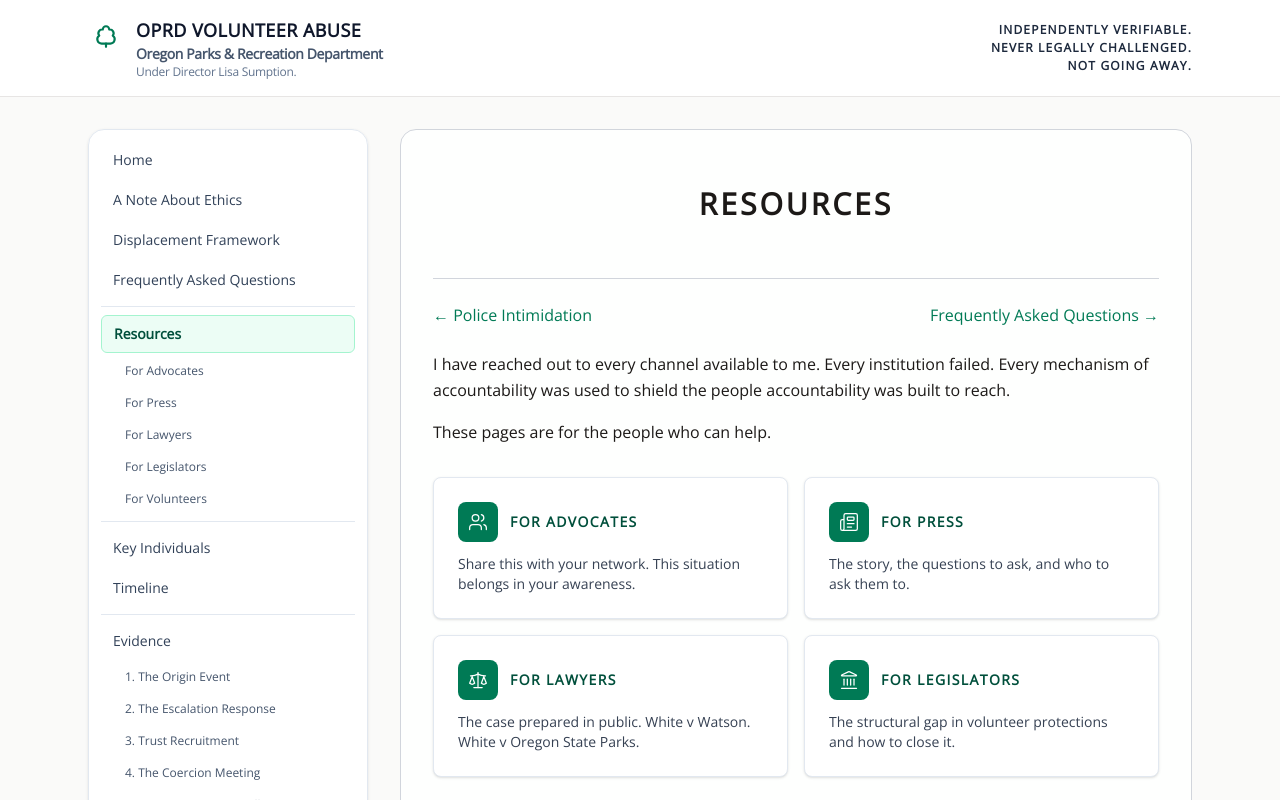
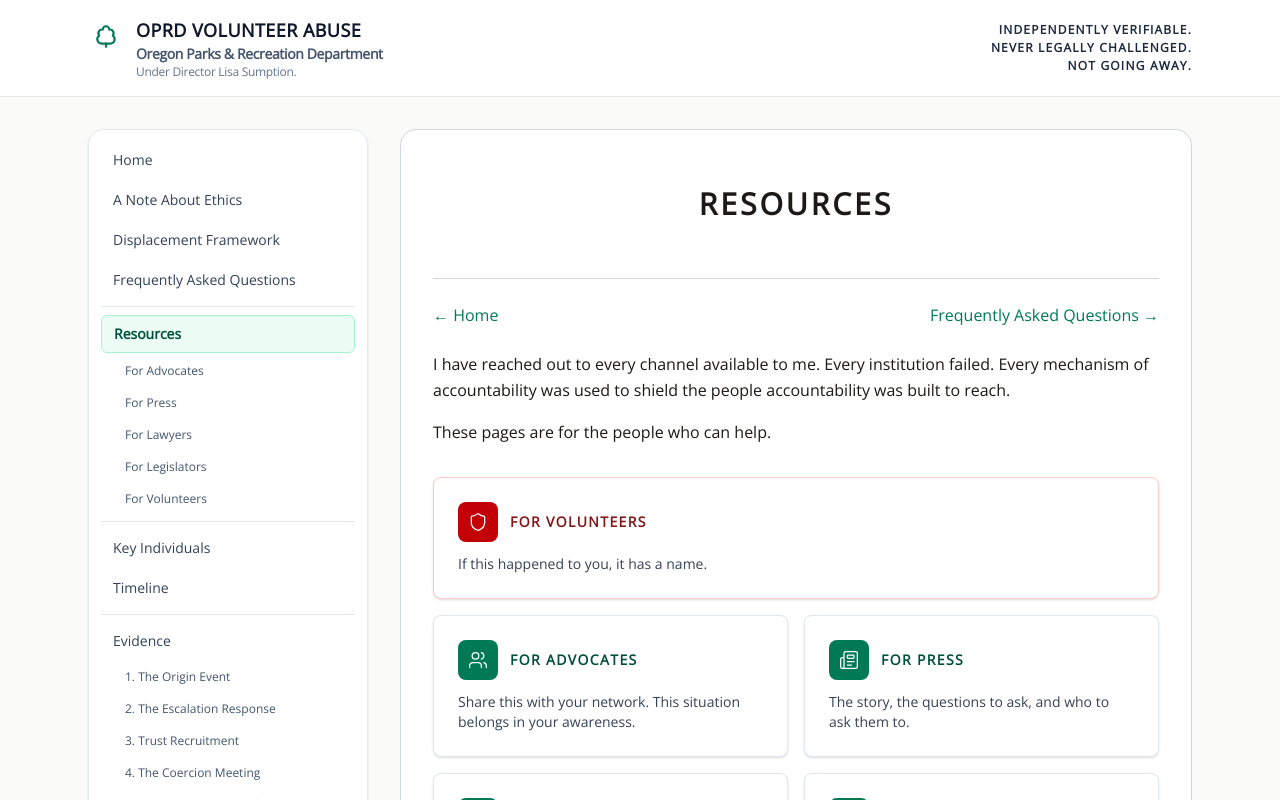
Before and after one commit to rswfire/rswfire.oprd, a Next.js app: page /resources in a window 1280 px wide. Shown: the top 800 px of the page. Built offline with nearby package versions, Linux system fonts and the light colour scheme.

Commit message:
Updated Resources/Volunteers.tsx

```diff
--- a/app/(archive)/resources/page.tsx
+++ b/app/(archive)/resources/page.tsx
@@ -40,7 +40,7 @@ export default function ResourcesPage() {
     return (
         <SectionPage
             title="RESOURCES"
-            previousPage={{ href: "/evidence/police", label: "Police Intimidation" }}
+            previousPage={{ href: "/", label: "Home" }}
             nextPage={{ href: "/faq", label: "Frequently Asked Questions" }}
         >
 
@@ -49,12 +49,25 @@ export default function ResourcesPage() {
                 <p>These pages are for the people who can help.</p>
             </div>
 
-            <div className="mt-8 grid grid-cols-1 md:grid-cols-2 gap-4">
+            <Link
+                href="/resources/volunteers"
+                className="mt-8 block p-6 border border-red-200 rounded-lg bg-white shadow-sm hover:bg-red-50 transition-colors"
+            >
+                <div className="flex items-center gap-3 mb-3">
+                    <div className="flex items-center justify-center w-10 h-10 rounded-lg bg-red-700">
+                        <Icon name="Shield" className="text-white" size={20} strokeWidth={1.5} />
+                    </div>
+                    <div className="text-sm font-semibold uppercase tracking-widest text-red-900">For Volunteers</div>
+                </div>
+                <div className="text-sm text-gray-700">If this happened to you, it has a name.</div>
+            </Link>
+
+            <div className="mt-4 grid grid-cols-1 md:grid-cols-2 gap-4">
                 {resources.map((r) => (
                     <Link
                         key={r.href}
                         href={r.href}
-                        className="block p-6 border border-slate-200 rounded-lg bg-white shadow-sm hover:shadow-md transition-shadow"
+                        className="block p-6 border border-slate-200 rounded-lg bg-white shadow-sm hover:bg-emerald-50 transition-colors"
                     >
                         <div className="flex items-center gap-3 mb-3">
                             <div className="flex items-center justify-center w-10 h-10 rounded-lg bg-emerald-700">
--- a/app/(archive)/resources/volunteers/page.tsx
+++ b/app/(archive)/resources/volunteers/page.tsx
@@ -74,7 +74,7 @@ export default function ForVolunteersPage() {
     return (
         <SectionPage
             title="FOR VOLUNTEERS"
-            subtitle="RESOURCES"
+            subtitle="YOU'RE NOT ALONE"
             previousPage={{ href: "/displacement", label: "The Displacement Framework" }}
             nextPage={{ href: "/evidence", label: "Evidence" }}
         >
```
